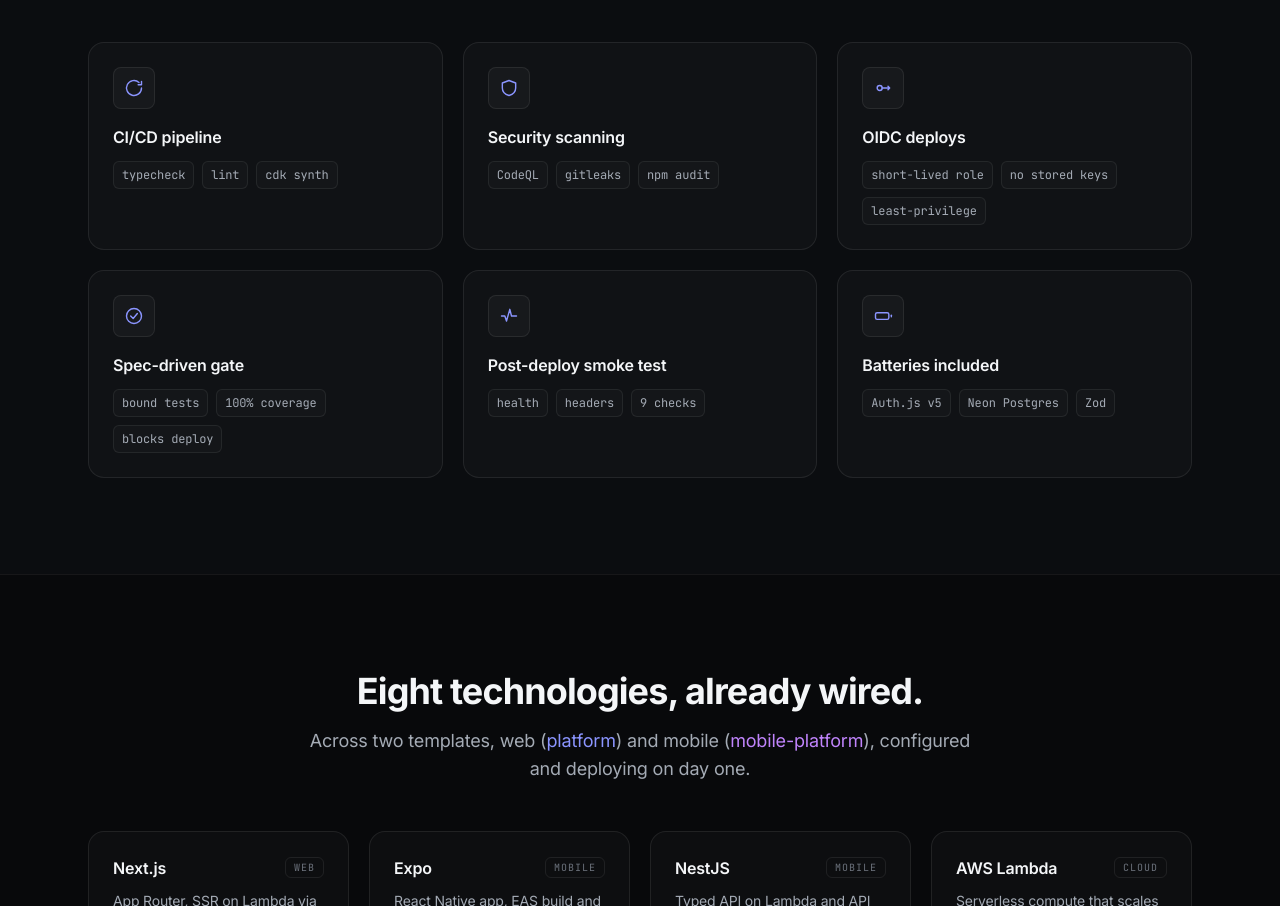
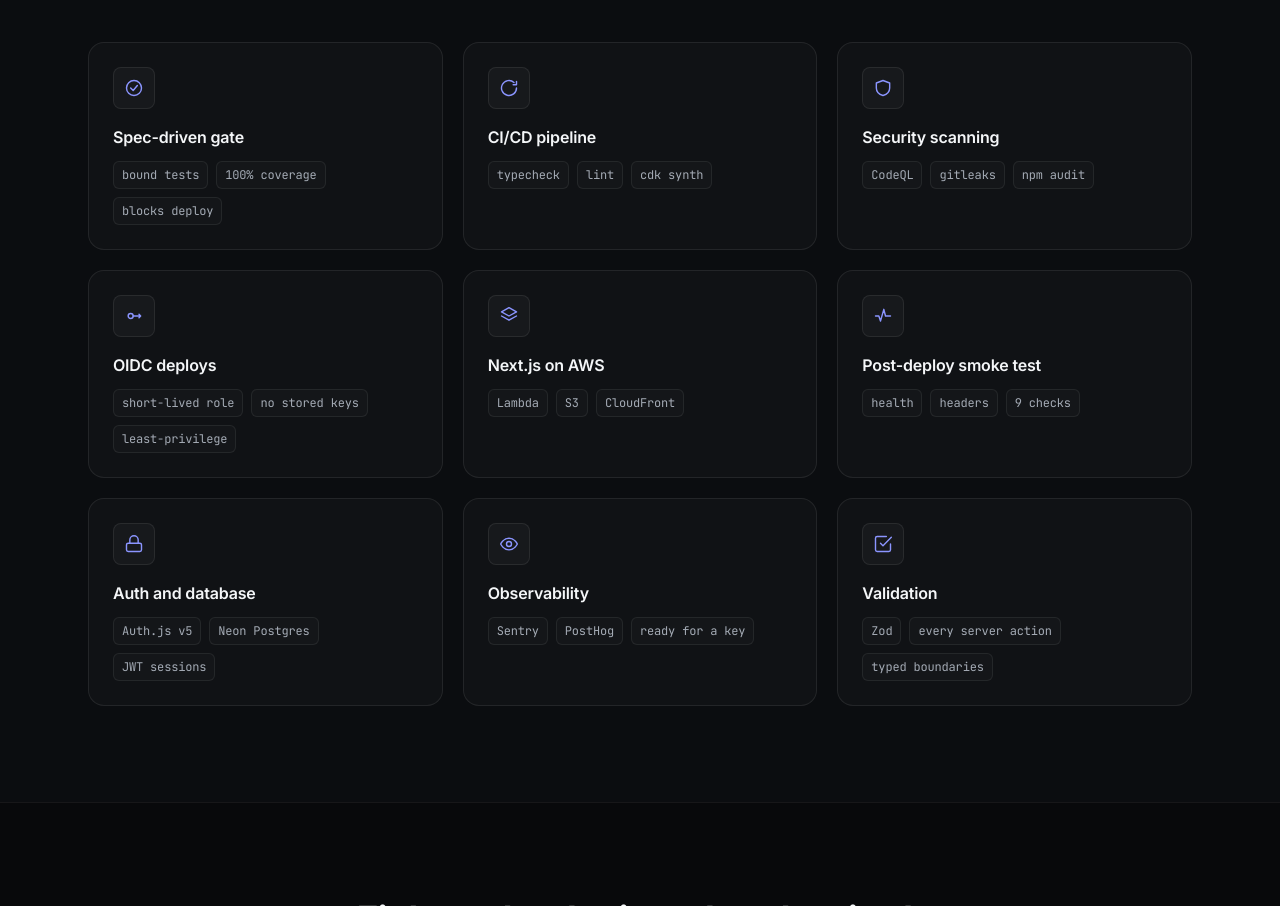
Before and after one commit to elleskay/platform-site, a Next.js app: page /platform-site/ in a window 1280 px wide. Shown: the part 1120-2026 px from the top of the page. Built offline with nearby package versions, Linux system fonts and the light colour scheme.

Commit message:
Features: use the full 9 capabilities, not a forced 6

```diff
--- a/app/page.tsx
+++ b/app/page.tsx
@@ -93,25 +93,31 @@
 
 function FeatureIcon({ name, className = "h-5 w-5" }: { name: string; className?: string }) {
   const paths: Record<string, React.ReactNode> = {
+    gate: <><circle cx="12" cy="12" r="9" /><path d="M8 12l3 3 5-6" /></>,
     ci: <><path d="M21 12a9 9 0 1 1-3-6.7" /><path d="M21 4v4h-4" /></>,
     sec: <path d="M12 3l8 3v6c0 4.5-3.2 7.6-8 9-4.8-1.4-8-4.5-8-9V6l8-3z" />,
     oidc: <><circle cx="8" cy="12" r="3" /><path d="M11 12h9l-2 2m2-2l-2-2" /></>,
-    gate: <><circle cx="12" cy="12" r="9" /><path d="M8 12l3 3 5-6" /></>,
+    cloud: <><path d="M12 2l9 5-9 5-9-5 9-5z" /><path d="M3 12l9 5 9-5" /></>,
     smoke: <path d="M3 12h4l2 6 4-14 2 8h6" />,
-    batt: <><rect x="3" y="8" width="16" height="8" rx="2" /><path d="M22 11v2" /></>,
+    auth: <><rect x="3" y="11" width="18" height="10" rx="2" /><path d="M7 11V7a5 5 0 0 1 10 0v4" /></>,
+    eye: <><path d="M2 12s3.5-7 10-7 10 7 10 7-3.5 7-10 7-10-7-10-7z" /><circle cx="12" cy="12" r="3" /></>,
+    valid: <><path d="M9 11l3 3L22 4" /><path d="M21 12v7a2 2 0 0 1-2 2H5a2 2 0 0 1-2-2V5a2 2 0 0 1 2-2h11" /></>,
   };
   return <svg viewBox="0 0 24 24" className={className} fill="none" stroke="var(--color-accent)" strokeWidth="1.7" strokeLinecap="round" strokeLinejoin="round">{paths[name]}</svg>;
 }
 
-/* Features: 6 capability cards, each with three example tags */
+/* Features: capability cards, each with example tags */
 function Features() {
   const items: [string, string, string[]][] = [
+    ["gate", "Spec-driven gate", ["bound tests", "100% coverage", "blocks deploy"]],
     ["ci", "CI/CD pipeline", ["typecheck", "lint", "cdk synth"]],
     ["sec", "Security scanning", ["CodeQL", "gitleaks", "npm audit"]],
     ["oidc", "OIDC deploys", ["short-lived role", "no stored keys", "least-privilege"]],
-    ["gate", "Spec-driven gate", ["bound tests", "100% coverage", "blocks deploy"]],
+    ["cloud", "Next.js on AWS", ["Lambda", "S3", "CloudFront"]],
     ["smoke", "Post-deploy smoke test", ["health", "headers", "9 checks"]],
-    ["batt", "Batteries included", ["Auth.js v5", "Neon Postgres", "Zod"]],
+    ["auth", "Auth and database", ["Auth.js v5", "Neon Postgres", "JWT sessions"]],
+    ["eye", "Observability", ["Sentry", "PostHog", "ready for a key"]],
+    ["valid", "Validation", ["Zod", "every server action", "typed boundaries"]],
   ];
   return (
     <section id="features" className="border-t border-white/[0.06] bg-[var(--color-bg-2)]">
```
